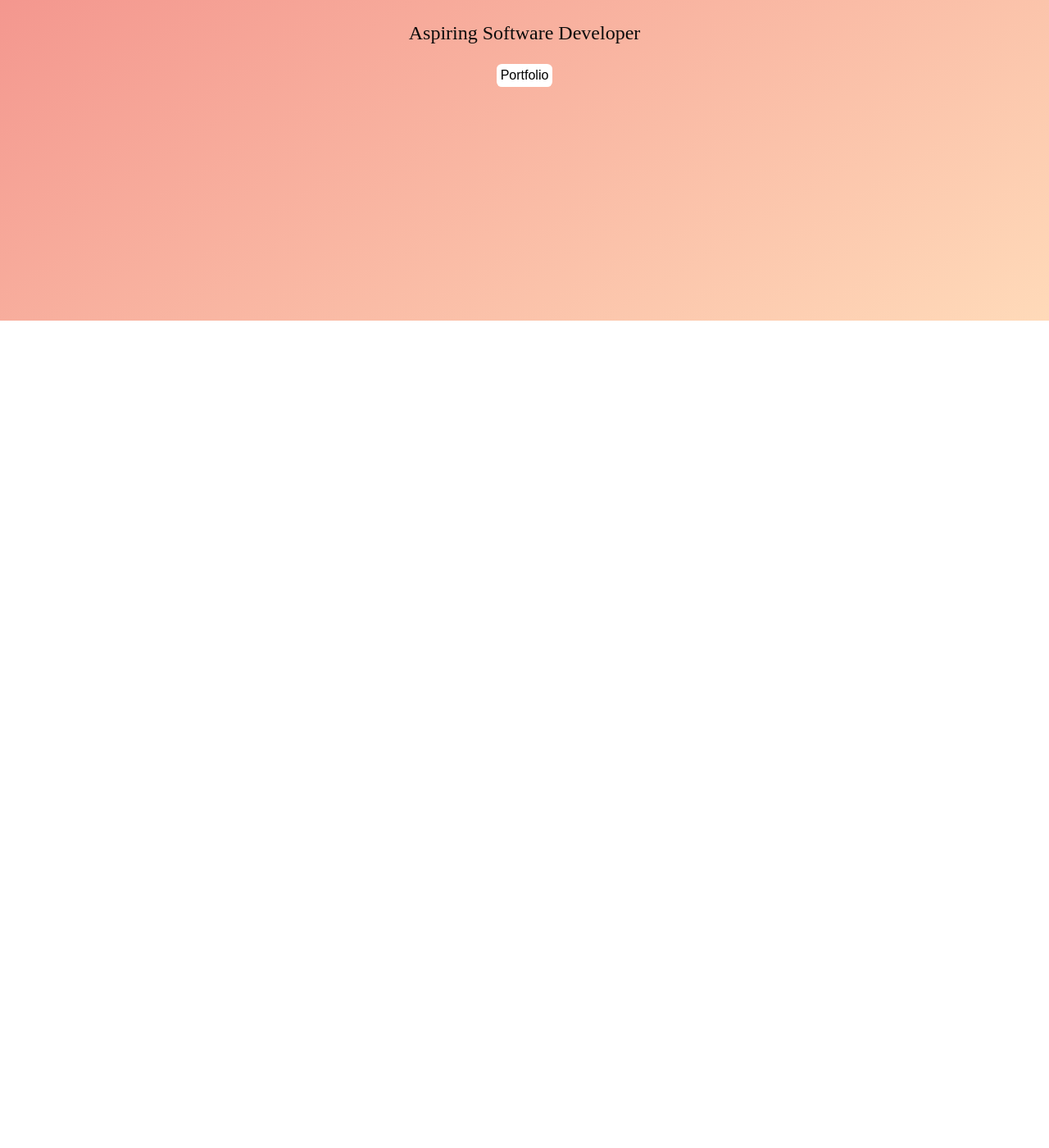
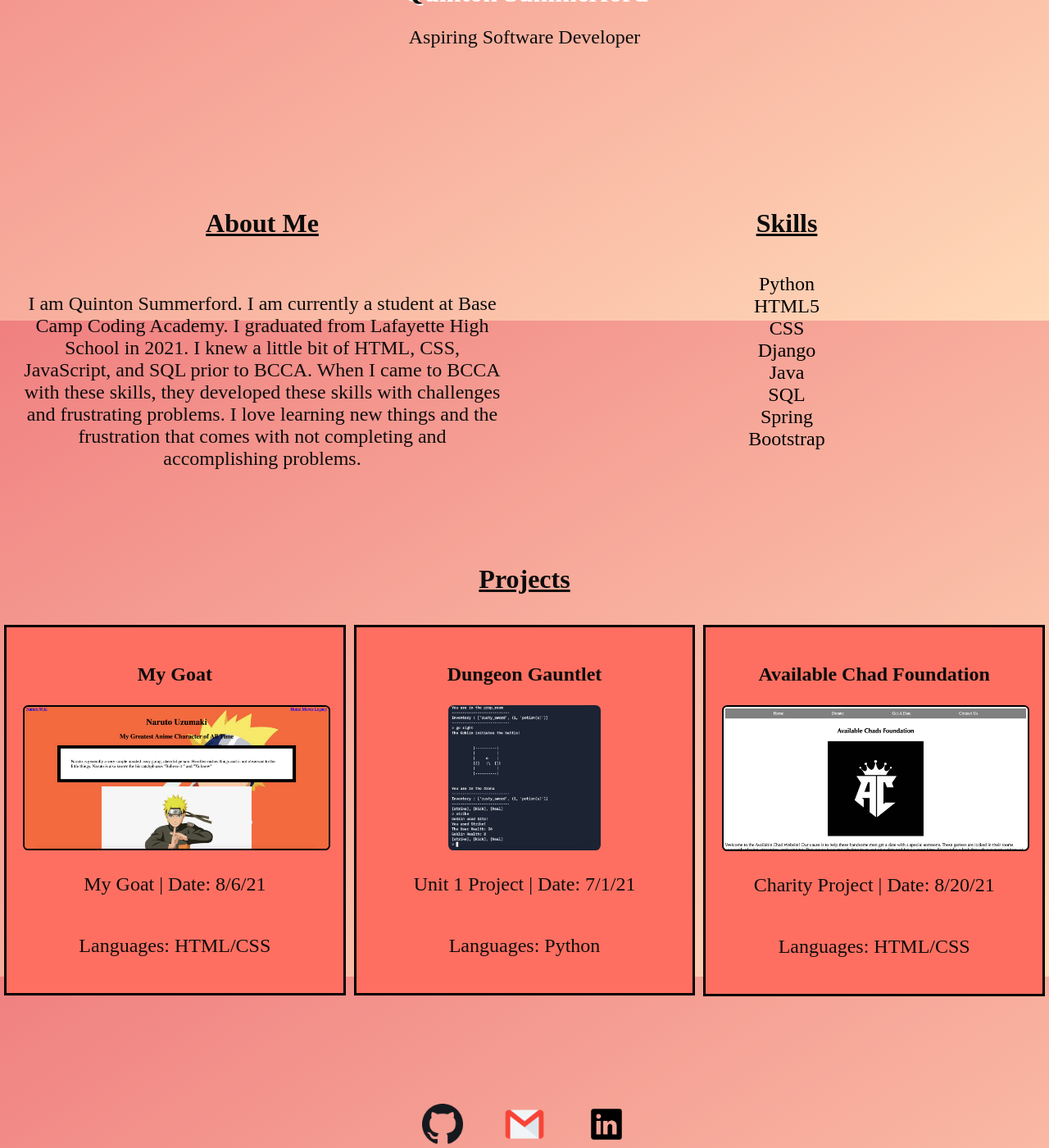
Before and after one commit to qsummerford/portfolio, a plain HTML site: page index.html in a window 1280 px wide. Shown: the part 409-1809 px from the top of the page at 82% size. Before the commit the page ends 800 px from the top, so only its background shows below. Drawn offline with Linux system fonts and the light colour scheme.

Commit message:
Added images and more touches to css

```diff
--- a/index.html
+++ b/index.html
@@ -4,21 +4,144 @@
     <meta charset="utf-8" />
     <meta name="viewport" content="width=device-width" />
     <title>Quinton Summerford</title>
-    <link rel="shortcut icon" type="image/png" href="Q_image_bruh.png" />
+    <link rel="shortcut icon" type="image/png" href="images/Q_image_bruh.png" />
     <link href="style.css" rel="stylesheet" type="text/css" />
   </head>
   <header>
+    <nav class="row">
+      <a href="#intro">Introduction</a>
+      <a href="#project">Projects</a>
+      <a href="#contact">Contact</a>
+    </nav>
     <div class="name_border">
       <img
-        src="quinton.png"
+        src="images/quinton.png"
         alt="Quinton's Senior Photo"
-        style="height: 300px; width: auto; border-radius: 75%"
+        style="height: 300px; width: auto; border-radius: 90%"
       />
       <h1 class="name">Quinton Summerford</h1>
       <p class="main_text">Aspiring Software Developer</p>
     </div>
+    <br />
+    <br />
+    <br id="intro" />
   </header>
   <body class="body_color">
-    <button type="button" class="button">Portfolio</button>
+    <div class="flex_box">
+      <div class="column">
+        <h2 class="category_style">About Me</h2>
+      </div>
+      <div class="column">
+        <h2 class="category_style">Skills</h2>
+      </div>
+    </div>
+    <div class="flex_box">
+      <div class="column">
+        <p class="main_text">
+          I am Quinton Summerford. I am currently a student at Base Camp Coding
+          Academy. I graduated from Lafayette High School in 2021. I knew a
+          little bit of HTML, CSS, JavaScript, and SQL prior to BCCA. When I
+          came to BCCA with these skills, they developed these skills with
+          challenges and frustrating problems. I love learning new things and
+          the frustration that comes with not completing and accomplishing
+          problems.
+        </p>
+      </div>
+      <div class="column">
+        <ul class="skills_list">
+          <li>Python</li>
+          <li>HTML5</li>
+          <li>CSS</li>
+          <li>Django</li>
+          <li>Java</li>
+          <li>SQL</li>
+          <li>Spring</li>
+          <li>Bootstrap</li>
+        </ul>
+      </div>
+    </div>
+    <br />
+    <br />
+    <br id="project" />
+    <h2 class="category_style" style="text-align: center">Projects</h2>
+    <section class="flex_box">
+      <div class="column">
+        <section class="project">
+          <h4 class="main_text">My Goat</h4>
+          <a
+            href="https://replit.com/@QuintonSummerfo/GOAT-Project#index.html"
+            target="_blank"
+            ><img
+              src="images/goat.png"
+              alt="Naruto Uzumaki"
+              style="
+                height: 100%;
+                width: 100%;
+                border: 0.15em solid black;
+                border-radius: 0.4em;
+              "
+          /></a>
+          <p class="main_text">My Goat | Date: 8/6/21</p>
+          <p class="main_text">Languages: HTML/CSS</p>
+        </section>
+      </div>
+      <div class="column">
+        <section class="project">
+          <h4 class="main_text">Dungeon Gauntlet</h4>
+          <a
+            href="https://replit.com/@BCCA2022/Unit-1-Unit-Project-BCCA2022-2#PROPOSAL.md"
+            target="_blank"
+            ><img
+              src="images/python_project.png"
+              alt="Python Project"
+              style="height: 50%; width: 50%; border-radius: 0.4em"
+          /></a>
+          <p class="main_text">Unit 1 Project | Date: 7/1/21</p>
+          <p class="main_text">Languages: Python</p>
+        </section>
+      </div>
+      <div class="column">
+        <section class="project">
+          <h4 class="main_text">Available Chad Foundation</h4>
+          <a
+            href="https://github.com/qsummerford/Charity-Project"
+            target="_blank"
+            ><img
+              src="images/charity.png"
+              alt="Charity Project"
+              style="
+                height: 100%;
+                width: 100%;
+                border-radius: 0.4em;
+                border: 2px solid black;
+              "
+          /></a>
+          <p class="main_text">Charity Project | Date: 8/20/21</p>
+          <p class="main_text">Languages: HTML/CSS</p>
+        </section>
+      </div>
+      <br />
+    </section>
+    <br />
+    <br />
+    <br />
+    <br />
+    <br />
+    <br />
+    <br />
   </body>
+  <footer class="img_box">
+    <a href="https://github.com/qsummerford"
+      ><img src="images/github_logo.png" alt="Github Logo" class="git_img"
+    /></a>
+    <a href="mailto:quintonsummerford5@gmail.com"
+      ><img src="images/emailicon.png" alt="Email Logo" class="email_img"
+    /></a>
+    <a href=""
+      ><img
+        src="images/linkedin_logo.png"
+        alt="Linkedin Logo"
+        class="linked_img"
+    /></a>
+  </footer>
 </html>
--- a/style.css
+++ b/style.css
@@ -1,5 +1,4 @@
 .body_color {
-  padding: 1.5em;
   background-image: linear-gradient(to bottom right, #f08080, #ffdab9);
   background-attachment: fixed;
 }
@@ -12,20 +11,23 @@
   height: 100%;
   color: white;
   font-family: Times New Roman;
+  padding: 5em;
 }
 
 .row {
-  display: flex;
+  display: inline-flex;
+  flex-wrap: wrap;
+  gap: 20px;
+  align-items: center;
   justify-content: flex-end;
-  position: sticky;
-  border-radius: 0.4rem;
   font-family: Times New Roman;
   position: fixed;
-  border-bottom: 5px solid maroon;
-  width: 95%;
-  background-color: white;
-  padding: 15px;
+  width: 100%;
+  line-height: 1em;
   font-size: 2em;
+  background-color: black;
+  height: 45px;
+  padding-top: 0px;
 }
 
 .main_text {
@@ -36,25 +38,25 @@
 }
 
 .row a:visited {
-  color: black;
+  color: white;
   text-decoration: none;
   justify-content: space-evenly;
 }
 
 .row a:hover {
-  color: black;
+  color: white;
+  text-decoration: none;
   font-weight: bold;
-  text-decoration: none;
 }
 
 .row a:active {
-  color: black;
+  color: white;
   text-decoration: none;
   justify-content: space-evenly;
 }
 
 .row a:link {
-  color: black;
+  color: white;
   text-decoration: none;
   justify-content: space-evenly;
 }
@@ -79,15 +81,70 @@
   background-color: none;
 }
 
-.button {
-  background-color: #fff; /* Green */
-  border: none;
-  color: black;
+.flex_box {
+  display: flex;
+  text-align: center;
+}
+
+.column {
+  flex: 33.33%;
   padding: 5px;
+}
+
+html,
+body {
+  width: 100%;
+  height: 100%;
+  margin: 0px;
+}
+
+* {
+  padding: 0px;
+  margin: 0;
+}
+
+.skills_list {
+  list-style: none;
+  font-size: 1.5em;
+  margin: 0;
+}
+
+.category_style {
+  color: #0c0c0c;
+  font-size: 2em;
+  padding: 1em;
+  margin: 0;
+  text-decoration: underline;
+}
+
+.project {
+  background-color: #ff6f61;
+  padding: 1.25em;
+  border: 3px solid black;
+}
+
+.img_box {
   display: flex;
-  flex-direction: row;
-  align-content: center center;
-  margin: auto;
-  font-size: 16px;
+  justify-content: center;
+  gap: 50px;
+}
+
+.git_img {
+  height: 50px;
+  width: 50px;
+  border-radius: 0.4em;
+  float: right;
+}
+
+.linked_img {
+  height: 50px;
+  width: 50px;
+  border-radius: 0.4em;
+  float: left;
+}
+
+.email_img {
+  height: 50px;
+  width: 50px;
   border-radius: 0.4em;
 }
```
Also changed, not shown: images/Q_image_bruh.png (renamed from Q_image_bruh.png), images/charity.png (added), images/emailicon.png (added), images/github_logo.png (added), images/goat.png (added), images/linkedin_logo.png (added), images/python_project.png (added), images/quinton.png (renamed from quinton.png).
